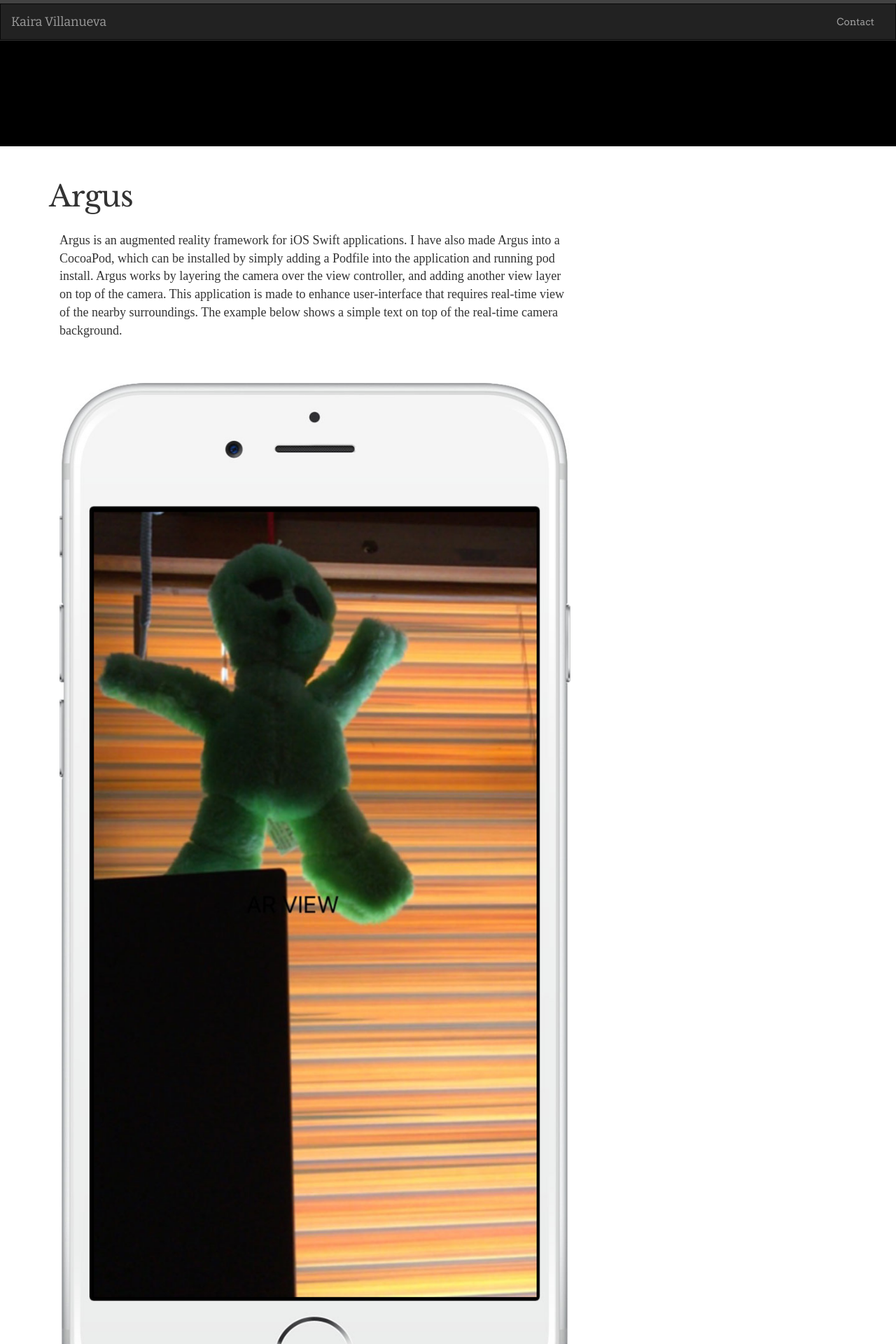
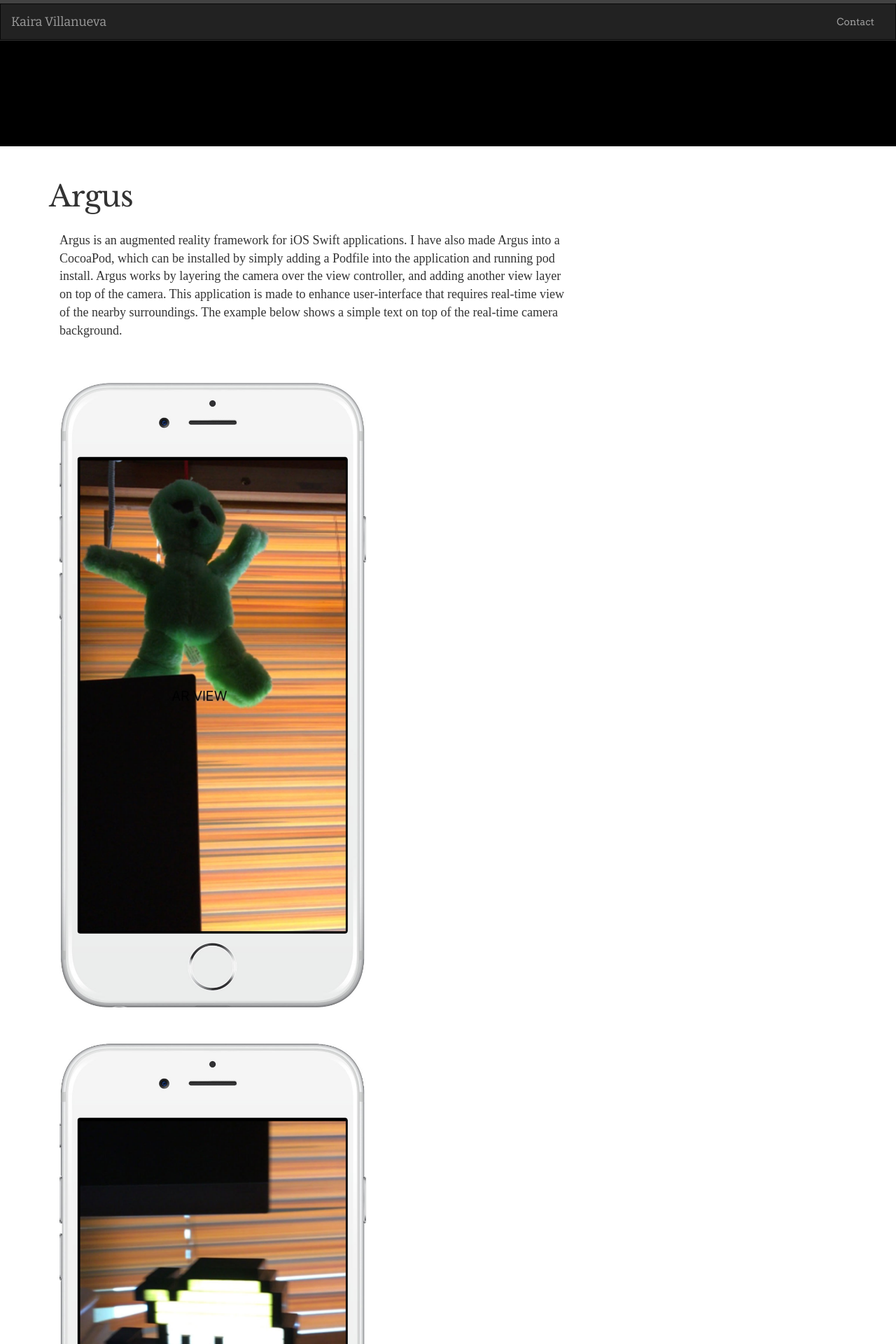
Before and after one commit to kairaygun/kairaygun.github.io, a Jekyll site: the page built from _posts/projects/2011-01-05-projects.md, in a window 1280 px wide. Shown: the top 1920 px of the page at 70% size. Built offline with Jekyll 4.4.1, drawn with Linux system fonts in a browser that asks for light colours; nearby versions of some CDN libraries.

Commit message:
Update 2011-01-05-projects.md

```diff
--- a/_posts/projects/2011-01-05-projects.md
+++ b/_posts/projects/2011-01-05-projects.md
@@ -15,9 +15,9 @@
 below shows a simple text on top of the real-time camera background.
 <br><br><br>
 
-<img width="100%" src="/assets/argus/argus-01.jpg">
+<img width="100%" src="/assets/argus/argus-01.jpg" width="60%">
 <br><br><br>
-<img width="100%" src="/assets/argus/argus-02.jpg">
+<img width="100%" src="/assets/argus/argus-02.jpg" width="60%">
 
 <h2><a href="https://cocoapods.org/pods/Argus" target="_blank" >
 	Open
```
